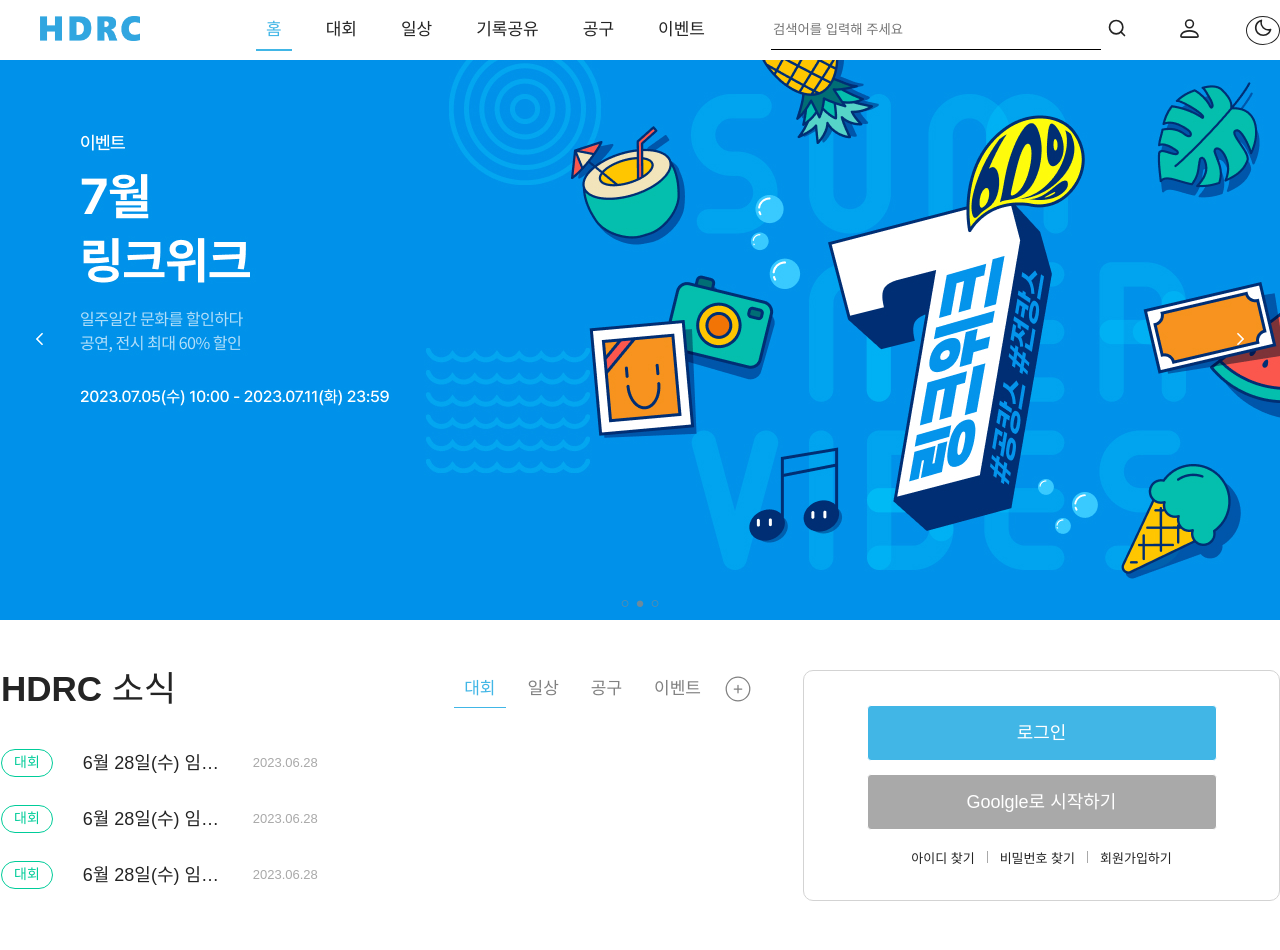
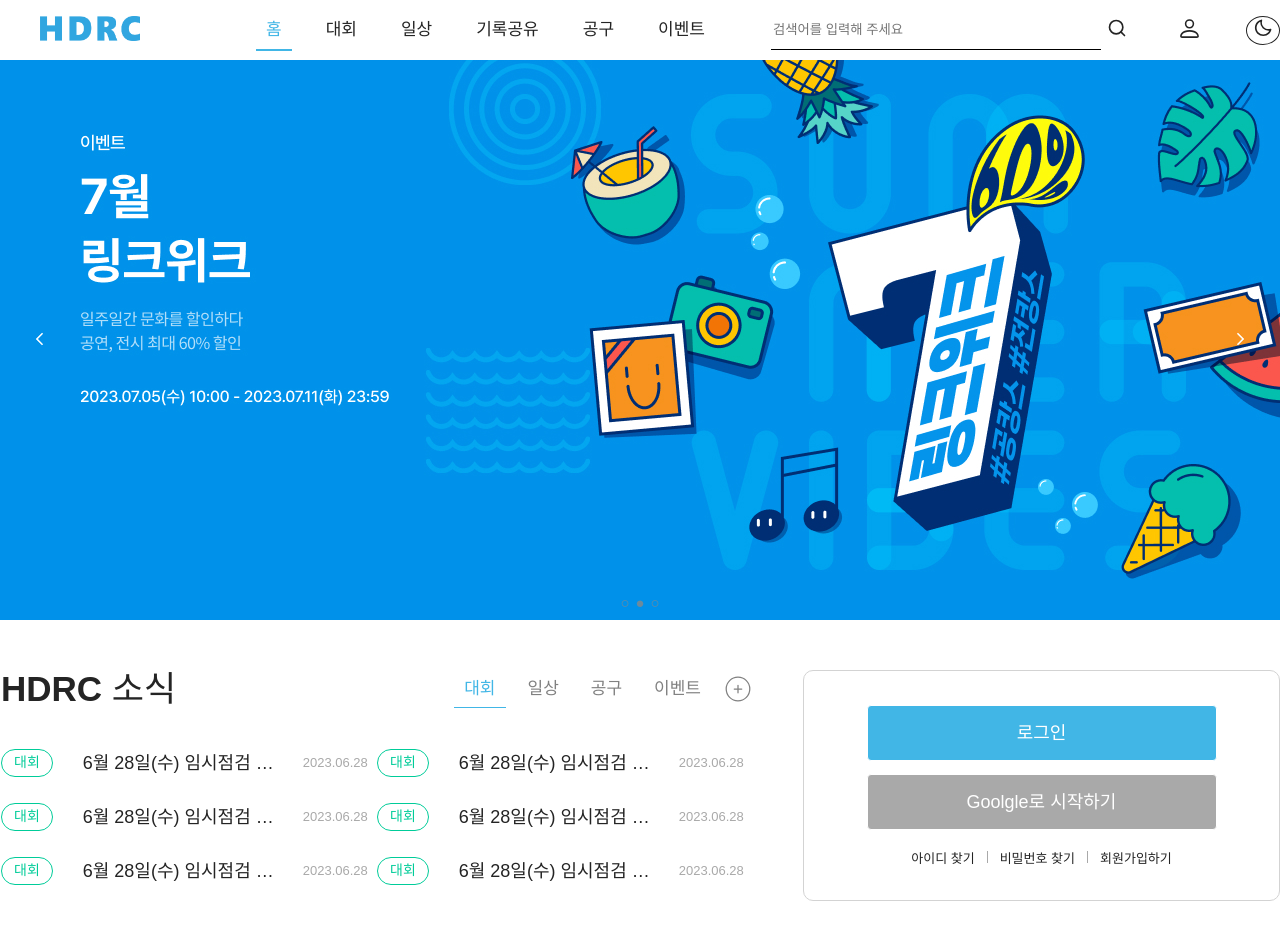
Before and after one commit to leesh2985/Portfolio00, a React (Vite) app: page / in a window 1280 px wide. Shown: the top 950 px of the page. Built offline with nearby package versions, Linux system fonts and the light colour scheme.

Commit message:
그리드 적용

```diff
--- a/src/component/body/left/News.tsx
+++ b/src/component/body/left/News.tsx
@@ -55,11 +55,53 @@ export default function News() {
                   <TextTime>2023.06.28</TextTime>
                 </TextItemLink>
               </TextItem>
+              <TextItem>
+                <TextItemLink>
+                  <TextEm>대회</TextEm>
+                  <TextSpan>6월 28일(수) 임시점검 패치 안내</TextSpan>
+                  <TextTime>2023.06.28</TextTime>
+                </TextItemLink>
+              </TextItem>
+              <TextItem>
+                <TextItemLink>
+                  <TextEm>대회</TextEm>
+                  <TextSpan>6월 28일(수) 임시점검 패치 안내</TextSpan>
+                  <TextTime>2023.06.28</TextTime>
+                </TextItemLink>
+              </TextItem>
+              <TextItem>
+                <TextItemLink>
+                  <TextEm>대회</TextEm>
+                  <TextSpan>6월 28일(수) 임시점검 패치 안내</TextSpan>
+                  <TextTime>2023.06.28</TextTime>
+                </TextItemLink>
+              </TextItem>
             </>
           )}
 
           {currentTab === 1 && (
             <>
+              <TextItem>
+                <TextItemLink>
+                  <TextEm>일상</TextEm>
+                  <TextSpan>6월 28일(수) 임시점검 패치 안내</TextSpan>
+                  <TextTime>2023.06.28</TextTime>
+                </TextItemLink>
+              </TextItem>
+              <TextItem>
+                <TextItemLink>
+                  <TextEm>일상</TextEm>
+                  <TextSpan>6월 28일(수) 임시점검 패치 안내</TextSpan>
+                  <TextTime>2023.06.28</TextTime>
+                </TextItemLink>
+              </TextItem>
+              <TextItem>
+                <TextItemLink>
+                  <TextEm>일상</TextEm>
+                  <TextSpan>6월 28일(수) 임시점검 패치 안내</TextSpan>
+                  <TextTime>2023.06.28</TextTime>
+                </TextItemLink>
+              </TextItem>
               <TextItem>
                 <TextItemLink>
                   <TextEm>일상</TextEm>
@@ -107,11 +149,53 @@ export default function News() {
                   <TextTime>2023.06.28</TextTime>
                 </TextItemLink>
               </TextItem>
+              <TextItem>
+                <TextItemLink>
+                  <TextEm>공구</TextEm>
+                  <TextSpan>6월 28일(수) 임시점검 패치 안내</TextSpan>
+                  <TextTime>2023.06.28</TextTime>
+                </TextItemLink>
+              </TextItem>
+              <TextItem>
+                <TextItemLink>
+                  <TextEm>공구</TextEm>
+                  <TextSpan>6월 28일(수) 임시점검 패치 안내</TextSpan>
+                  <TextTime>2023.06.28</TextTime>
+                </TextItemLink>
+              </TextItem>
+              <TextItem>
+                <TextItemLink>
+                  <TextEm>공구</TextEm>
+                  <TextSpan>6월 28일(수) 임시점검 패치 안내</TextSpan>
+                  <TextTime>2023.06.28</TextTime>
+                </TextItemLink>
+              </TextItem>
             </>
           )}
 
           {currentTab === 3 && (
             <>
+              <TextItem>
+                <TextItemLink>
+                  <TextEm>이벤트</TextEm>
+                  <TextSpan>6월 28일(수) 임시점검 패치 안내</TextSpan>
+                  <TextTime>2023.06.28</TextTime>
+                </TextItemLink>
+              </TextItem>
+              <TextItem>
+                <TextItemLink>
+                  <TextEm>이벤트</TextEm>
+                  <TextSpan>6월 28일(수) 임시점검 패치 안내</TextSpan>
+                  <TextTime>2023.06.28</TextTime>
+                </TextItemLink>
+              </TextItem>
+              <TextItem>
+                <TextItemLink>
+                  <TextEm>이벤트</TextEm>
+                  <TextSpan>6월 28일(수) 임시점검 패치 안내</TextSpan>
+                  <TextTime>2023.06.28</TextTime>
+                </TextItemLink>
+              </TextItem>
               <TextItem>
                 <TextItemLink>
                   <TextEm>이벤트</TextEm>
@@ -214,7 +298,6 @@ const PlusBtn = styled.a`
 
 // 정보
 const TextContent = styled.div`
-  display: flex;
   margin-top: 30px;
 `;
 
@@ -241,7 +324,7 @@ const TextSpan = styled.span`
   overflow: hidden;
   font-size: 18px;
   font-weight: 300;
-  width: 150px;
+  width: 200px;
   white-space: nowrap;
   text-overflow: ellipsis;
 `;
@@ -255,14 +338,16 @@ const TextTime = styled.time`
 `;
 
 const TextUl = styled.ul`
-  display: flex;
+  display: grid;
+  grid-template-columns: repeat(2, 1fr);
+  grid-template-rows: repeat(3, minmax(20px, auto));
+  /* display: flex;
   flex-direction: column;
   align-items: center;
-  justify-content: space-between;
+  justify-content: space-between; */
 `;
 
 const TextItem = styled.li`
-  margin-bottom: 2px;
   line-height: 54px;
 `;
 
```
